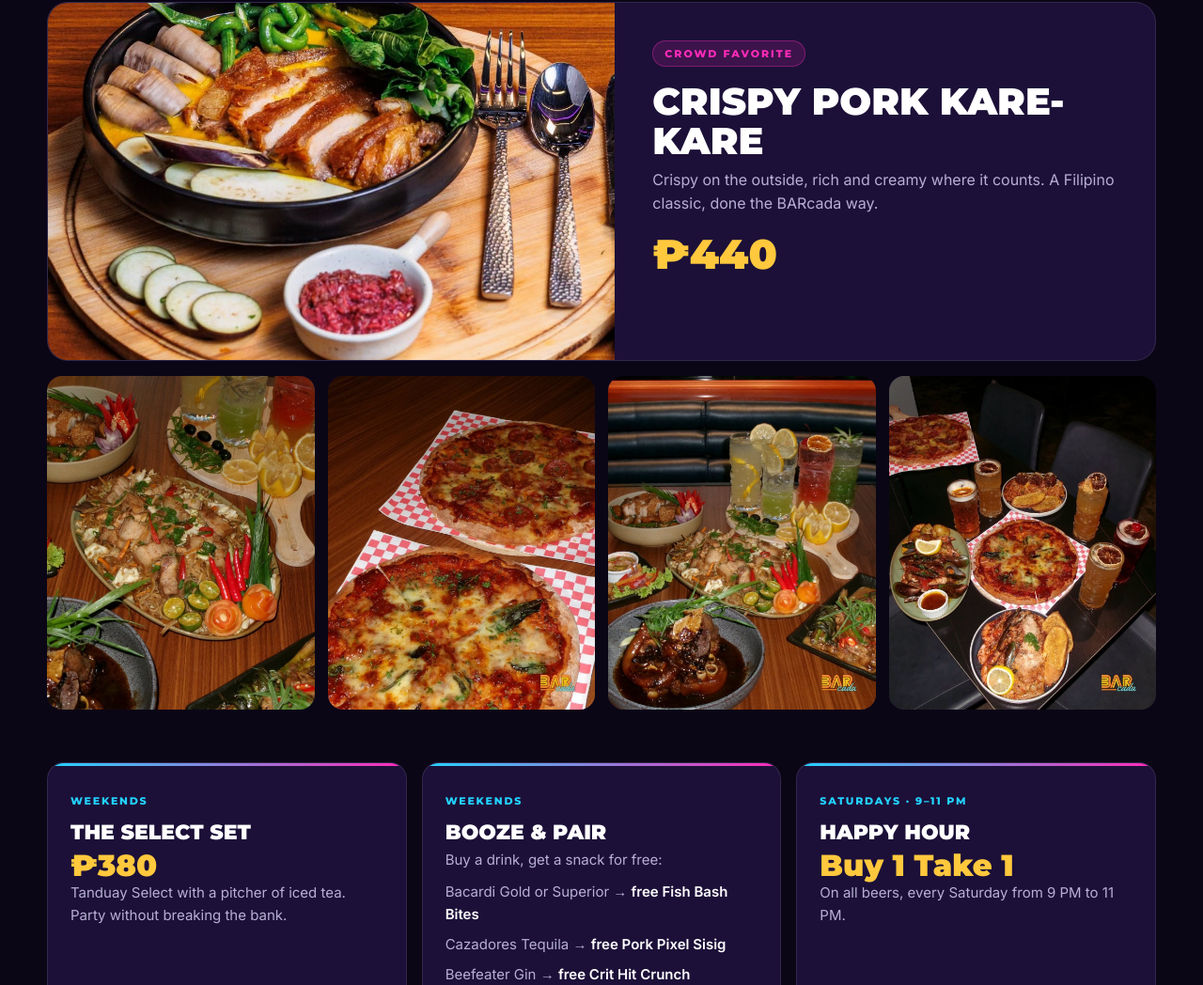
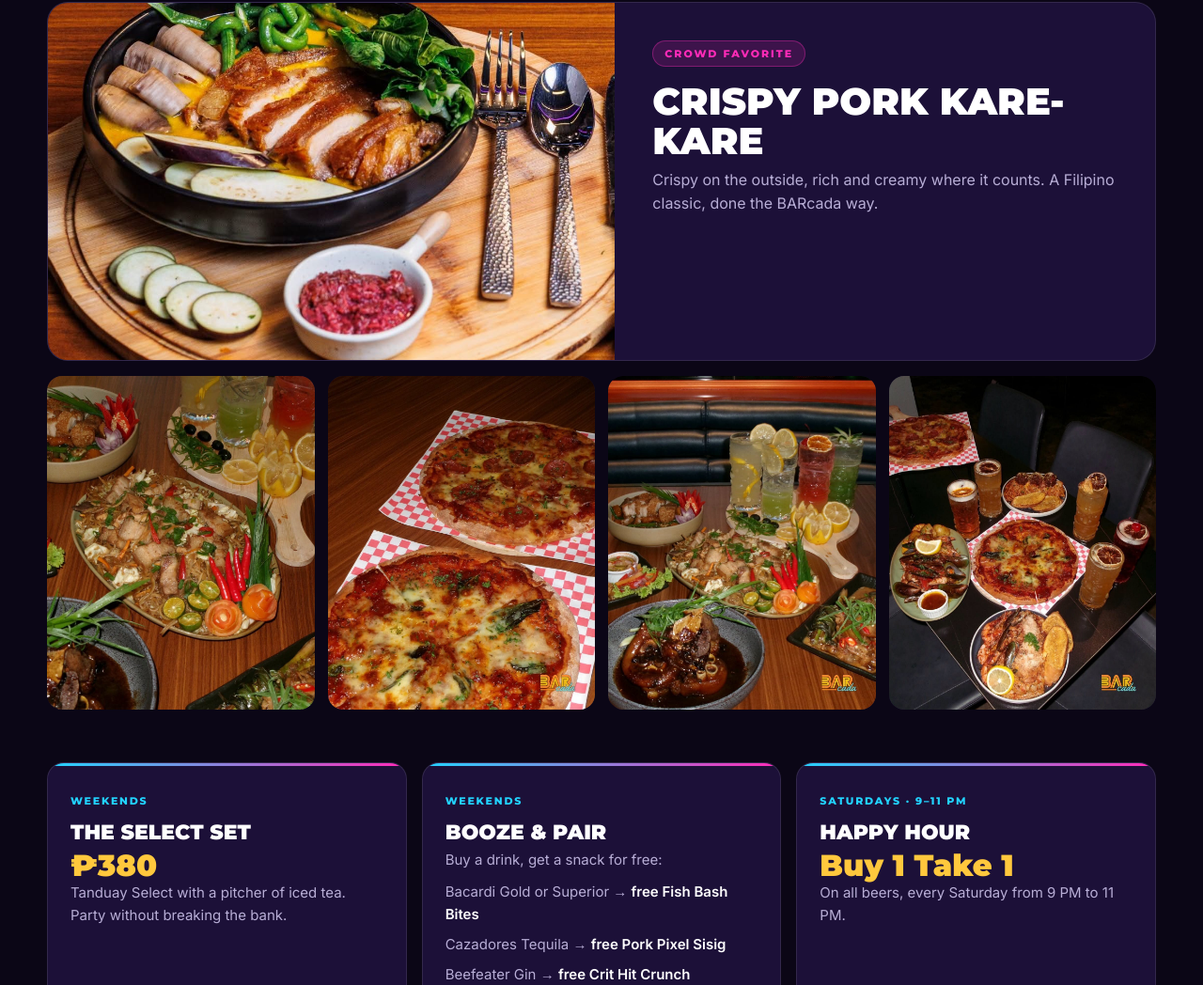
Before and after one commit to kendamin/barcada-website, a plain HTML site: page index.html in a window 1280 px wide. Shown: the part 1329-2377 px from the top of the page at 94% size. Drawn offline with Linux system fonts and the light colour scheme.

Commit message:
Option A: remove the Kare-Kare price from the featured dish
Co-Authored-By: Claude Opus 5.5 <noreply@anthropic.com>

```diff
--- a/index.html
+++ b/index.html
@@ -319,7 +319,6 @@
           <span class="tag">Crowd favorite</span>
           <h3>Crispy Pork Kare-Kare</h3>
           <p>Crispy on the outside, rich and creamy where it counts. A Filipino classic, done the BARcada way.</p>
-          <div class="price">₱440</div>
         </div>
       </article>
 
```
